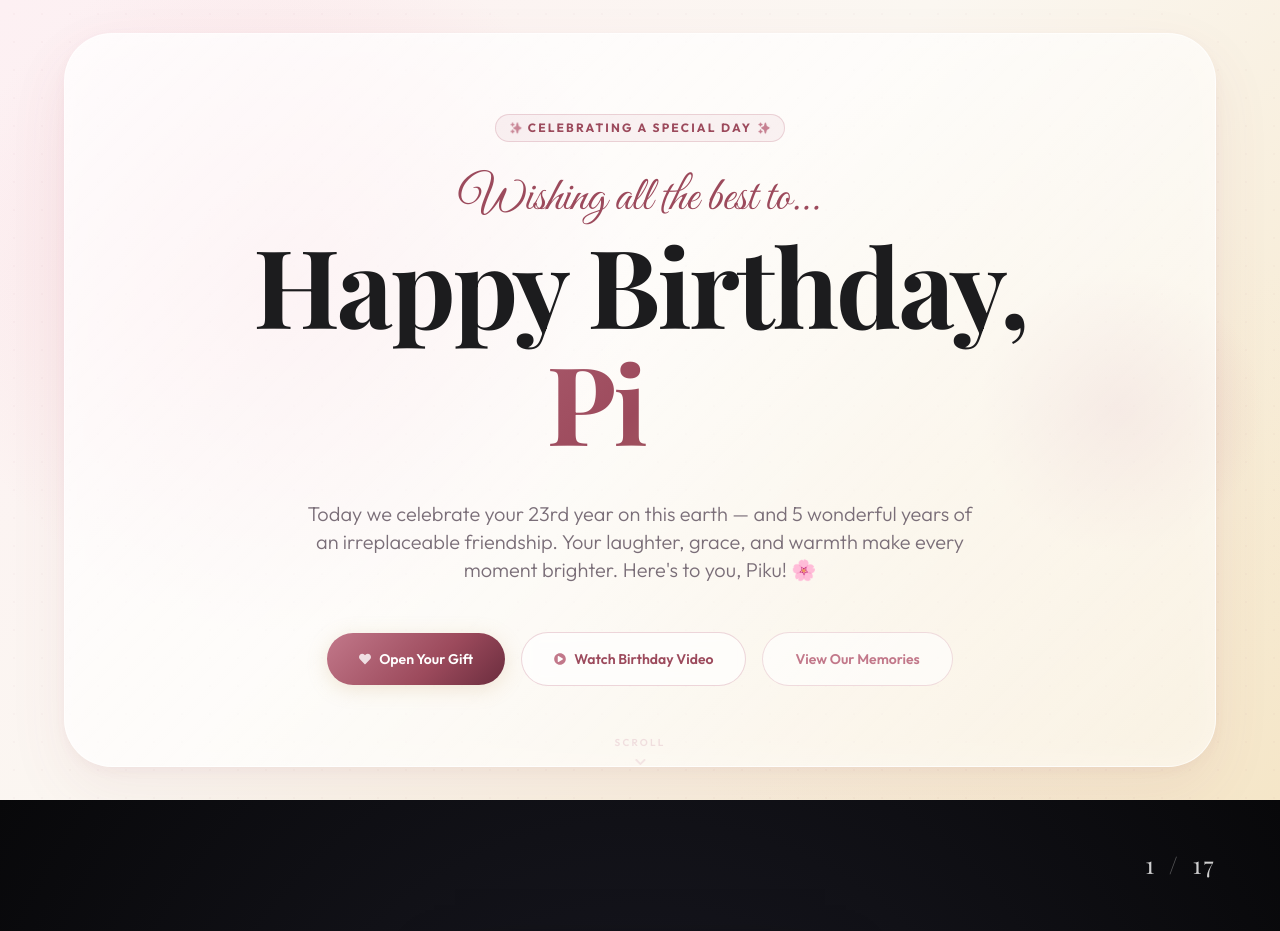
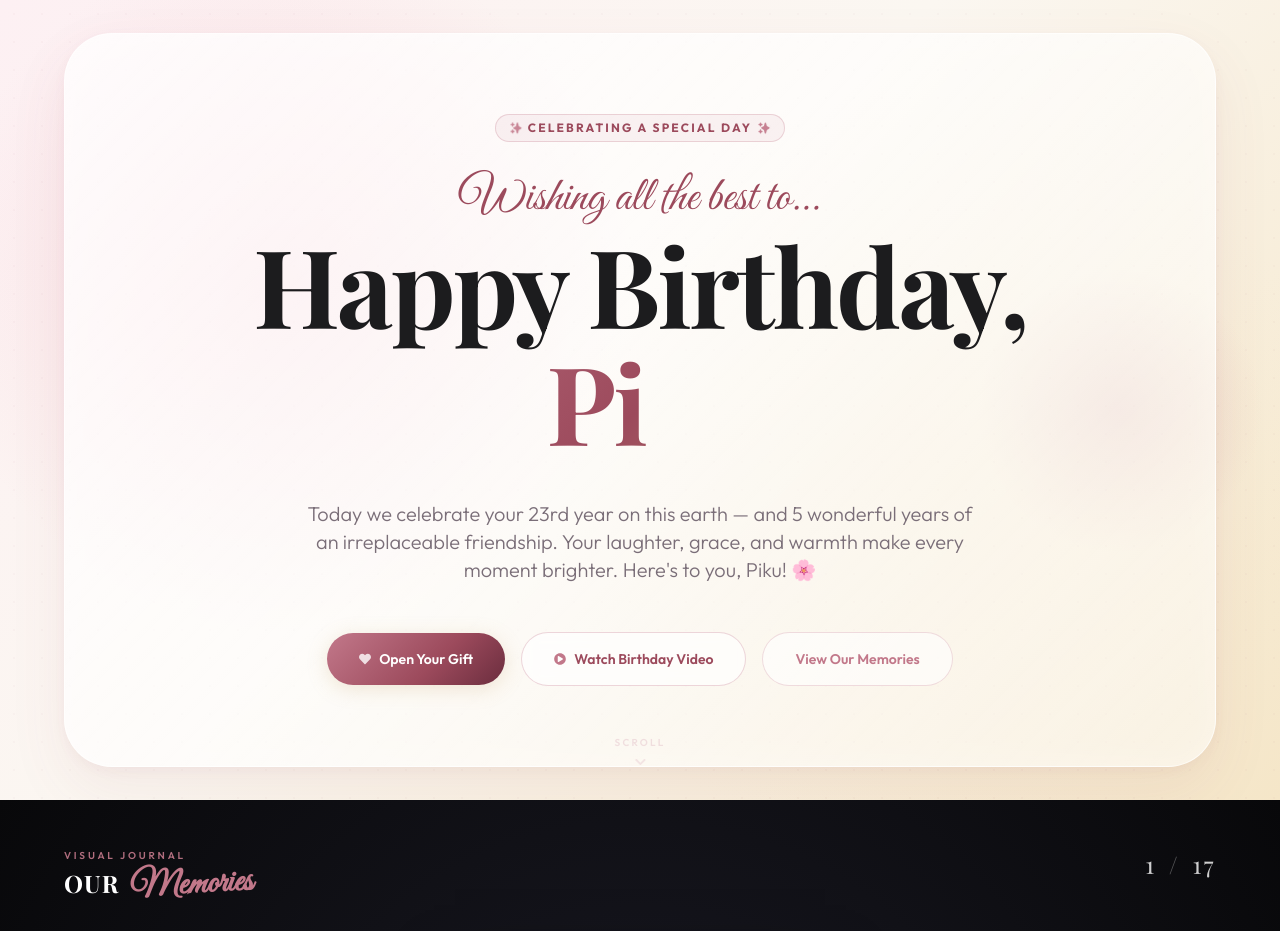
Before and after one commit to AshiqueHussain00/Birthday-wishes, a React (Vite) app: page / in a window 1280 px wide. Shown: the top 931 px of the page. Built offline with nearby package versions, Linux system fonts and the light colour scheme; a web font is replaced by a local one.

Commit message:
add elegant top-left gallery heading 'Visual Journal - Our Memories'

```diff
--- a/src/components/DigitalGallery.jsx
+++ b/src/components/DigitalGallery.jsx
@@ -166,6 +166,16 @@ export default function DigitalGallery() {
 
         {/* ── UI OVERLAY ELEMENTS ── */}
 
+        {/* TOP LEFT: Gallery Heading */}
+        <div className="absolute top-8 left-8 md:top-12 md:left-16 z-20 select-none">
+          <span className="text-[10px] uppercase tracking-[0.28em] text-rose-gold font-semibold block mb-0.5 opacity-90">
+            Visual Journal
+          </span>
+          <h2 className="font-playfair font-extrabold text-white text-xl sm:text-2xl tracking-wider uppercase leading-none">
+            Our <span className="font-script text-rose-gold capitalize tracking-normal text-3xl sm:text-4xl ml-1 inline-block -rotate-3">Memories</span>
+          </h2>
+        </div>
+
         {/* TOP RIGHT: Page Counter */}
         <div className="absolute top-8 right-8 md:top-12 md:right-16 z-20 select-none">
           <p className="font-playfair font-normal text-white/80 text-xl sm:text-2xl tracking-[0.1em]">
```
